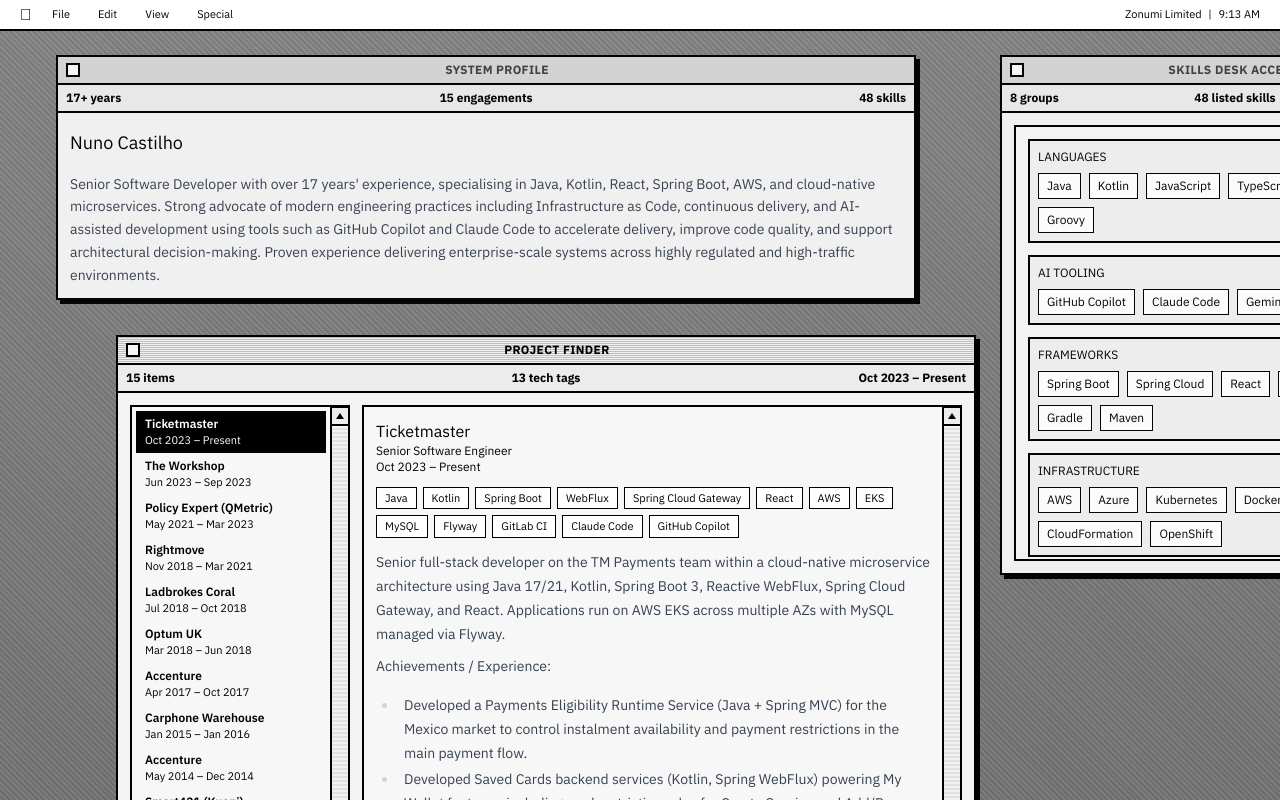
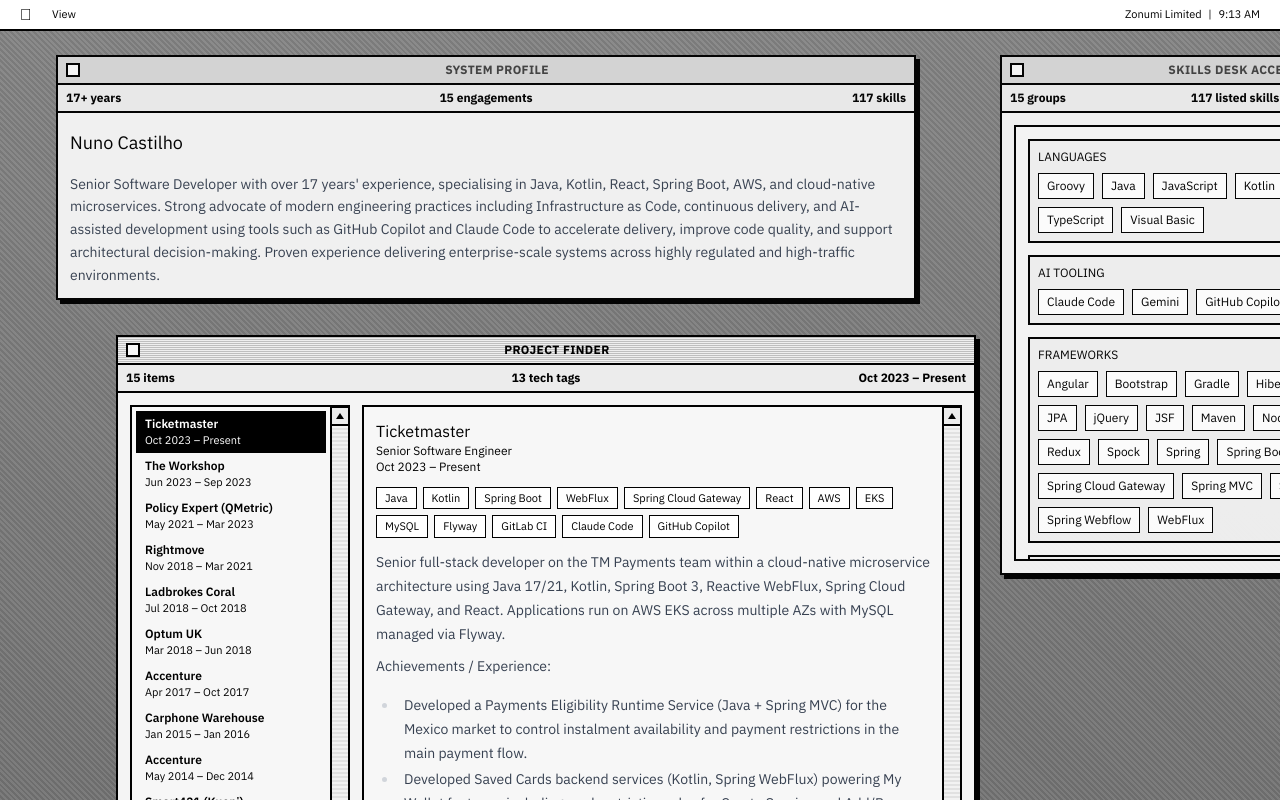
Before and after one commit to zonumi/zonumi-website, a Next.js app: page / in a window 1280 px wide. Built offline with nearby package versions, Linux system fonts and the light colour scheme.

Commit message:
style: fine tune workspace panel sizing and spacing

```diff
--- a/src/components/MacDesktop.tsx
+++ b/src/components/MacDesktop.tsx
@@ -5,7 +5,7 @@ import Markdown from "react-markdown";
 import type { Engagement, Profile } from "@/lib/markdown-utils";
 
 type Panel = "about" | "skills" | "engagements" | "contact";
-type MenuKey = "file" | "edit" | "view" | "special";
+type MenuKey = "view";
 type WindowId =
   | "about-profile"
   | "about-certs"
@@ -38,26 +38,11 @@ const LINKEDIN_URL = "https://www.linkedin.com/in/nuno-castilho";
 const GITHUB_URL = "https://github.com/ncastilho";
 
 const MENU_ITEMS: Record<MenuKey, MenuAction[]> = {
-  file: [
-    { label: "Open About Desktop", panel: "about" },
-    { label: "Open Skills Window", panel: "skills" },
-    { label: "Open Engagement Window", panel: "engagements" },
-    { label: "Open Contact Window", panel: "contact" }
-  ],
-  edit: [
-    { label: "Profile Summary", panel: "about" },
-    { label: "Contact Actions", panel: "contact" }
-  ],
   view: [
     { label: "System Profile", panel: "about", windowId: "about-profile" },
     { label: "Certifications", panel: "about", windowId: "about-certs" },
     { label: "Project Finder", panel: "about", windowId: "about-project" },
     { label: "Skills Desk Accessory", panel: "about", windowId: "about-skills" }
-  ],
-  special: [
-    { label: "Email Nuno", panel: "contact" },
-    { label: "LinkedIn", href: LINKEDIN_URL },
-    { label: "GitHub", href: GITHUB_URL }
   ]
 };
 
@@ -77,6 +62,78 @@ const PANEL_WINDOW_MAP: Record<Exclude<Panel, "about">, WindowId> = {
   contact: "panel-contact"
 };
 const ABOUT_WINDOWS: WindowId[] = ["about-profile", "about-certs", "about-project", "about-skills"];
+
+const TECHNOLOGY_CATEGORY_OVERRIDES: Record<string, string> = {
+  Angular: "Frameworks",
+  Bootstrap: "Frameworks",
+  Hibernate: "Frameworks",
+  "Java EE": "Frameworks",
+  JPA: "Frameworks",
+  jQuery: "Frameworks",
+  JSF: "Frameworks",
+  Redux: "Frameworks",
+  Spring: "Frameworks",
+  "Spring Cloud Gateway": "Frameworks",
+  "Spring MVC": "Frameworks",
+  "Spring Security": "Frameworks",
+  "Spring Webflow": "Frameworks",
+  WebFlux: "Frameworks",
+  EKS: "Infrastructure",
+  Fargate: "Infrastructure",
+  S3: "Infrastructure",
+  Elasticsearch: "Databases",
+  Flyway: "Databases",
+  RDS: "Databases",
+  SQS: "Messaging",
+  Mule: "APIs & Integration",
+  ClearCase: "CI/CD",
+  Octopus: "CI/CD",
+  "OpenTelemetry": "Practices",
+  "X-Ray": "Practices",
+  Cucumber: "Practices",
+  Apigee: "APIs & Integration",
+  "IBM AS/400": "APIs & Integration",
+  JSR286: "APIs & Integration",
+  Salesforce: "APIs & Integration",
+  WSRP: "APIs & Integration",
+  JWT: "Security & Identity",
+  OAuth2: "Security & Identity",
+  SAML2: "Security & Identity",
+  JBoss: "Platforms & Middleware",
+  Jetty: "Platforms & Middleware",
+  OSGi: "Platforms & Middleware",
+  Tomcat: "Platforms & Middleware",
+  WebCenter: "Platforms & Middleware",
+  "WebSphere Commerce": "Platforms & Middleware",
+  Eclipse: "Developer Tooling",
+  Jira: "Developer Tooling",
+  JMeter: "Developer Tooling",
+  ASP: "Web & Markup",
+  CSS: "Web & Markup",
+  HTML: "Web & Markup",
+  VBScript: "Web & Markup",
+  "Active Directory": "Operating Systems & Networking",
+  DHCP: "Operating Systems & Networking",
+  DNS: "Operating Systems & Networking",
+  "Exchange 2000": "Operating Systems & Networking",
+  IIS5: "Operating Systems & Networking",
+  "ISA 2000/2004": "Operating Systems & Networking",
+  POP3: "Operating Systems & Networking",
+  SMTP: "Operating Systems & Networking",
+  VPN: "Operating Systems & Networking",
+  Windows: "Operating Systems & Networking",
+  "Windows 2000": "Operating Systems & Networking",
+  "Windows NT": "Operating Systems & Networking",
+  "Windows NT4": "Operating Systems & Networking",
+  WINS: "Operating Systems & Networking",
+  "Desktop Installation": "Operations & Support",
+  "Desktop Rollout": "Operations & Support",
+  "Network Administration": "Operations & Support",
+  "Shell Scripting": "Operations & Support",
+  "Small Office Networks": "Operations & Support",
+  "Technical Support": "Operations & Support",
+  "Visual Basic": "Languages"
+};
 
 function MacVerticalScroll({
   className,
@@ -149,8 +206,38 @@ export function MacDesktop({ profile, engagements }: MacDesktopProps) {
   }, [profile.content]);
 
   const yearsExperience = 17;
-  const skillGroups = Object.keys(profile.skills).length;
-  const totalSkills = Object.values(profile.skills).reduce((sum, skills) => sum + skills.length, 0);
+  const mergedSkills = useMemo(() => {
+    const grouped = new Map<string, Set<string>>();
+
+    Object.entries(profile.skills).forEach(([group, skills]) => {
+      grouped.set(group, new Set(skills));
+    });
+
+    const knownSkills = new Set(Array.from(grouped.values()).flatMap((skills) => Array.from(skills)));
+
+    engagements.forEach((engagement) => {
+      engagement.technologies.forEach((technology) => {
+        if (knownSkills.has(technology)) {
+          return;
+        }
+
+        const targetGroup = TECHNOLOGY_CATEGORY_OVERRIDES[technology] ?? "Additional Technologies";
+        if (!grouped.has(targetGroup)) {
+          grouped.set(targetGroup, new Set());
+        }
+
+        grouped.get(targetGroup)?.add(technology);
+        knownSkills.add(technology);
+      });
+    });
+
+    return Array.from(grouped.entries()).map(([group, skills]) => ({
+      group,
+      skills: Array.from(skills).sort((a, b) => a.localeCompare(b))
+    }));
+  }, [engagements, profile.skills]);
+  const skillGroups = mergedSkills.length;
+  const totalSkills = mergedSkills.reduce((sum, group) => sum + group.skills.length, 0);
   const certificationsCount = certificationsContent
     .split("\n")
     .filter((line) => line.trim().startsWith("- "))
@@ -426,7 +513,7 @@ export function MacDesktop({ profile, engagements }: MacDesktopProps) {
 
   const renderSkills = () => (
     <div className="space-y-3">
-      {Object.entries(profile.skills).map(([group, skills]) => (
+      {mergedSkills.map(({ group, skills }) => (
         <article key={group} className="border-2 border-black bg-[#f1f1f1] p-2">
           <h3 className="mb-2 text-xs uppercase">{group}</h3>
           <ul className="flex flex-wrap gap-2">
@@ -571,7 +658,7 @@ export function MacDesktop({ profile, engagements }: MacDesktopProps) {
       <header className="mac-menu-bar border-b-2 border-black bg-white px-3 py-1 text-[11px] sm:px-5">
         <div className="mx-auto flex max-w-7xl items-center gap-2 sm:gap-3">
           <span className="text-base leading-none"></span>
-          {(["file", "edit", "view", "special"] as MenuKey[]).map((menu) => (
+          {(["view"] as MenuKey[]).map((menu) => (
             <div key={menu} className="relative" onClick={(event) => event.stopPropagation()}>
               <button
                 type="button"
```
